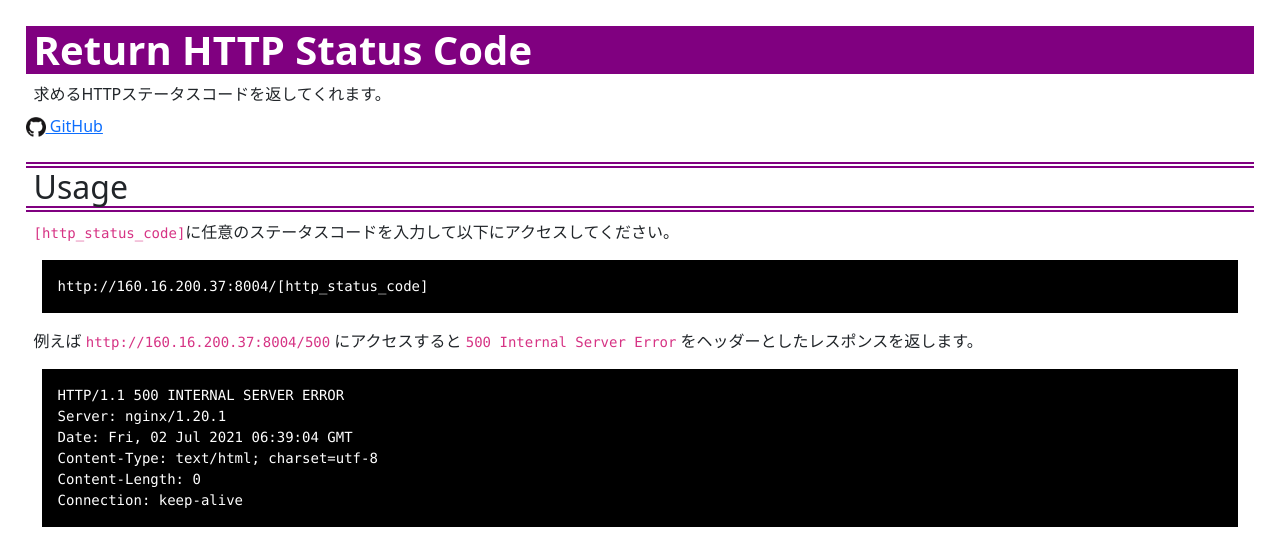
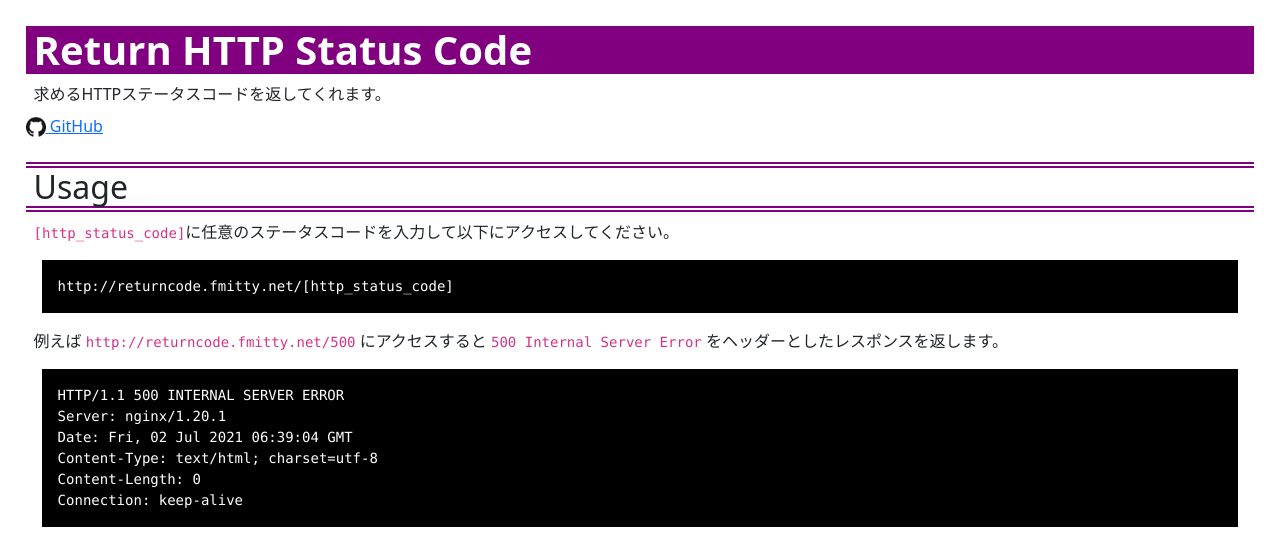
Before and after one commit to mitty1293/http-status-codes, a Flask app: page / in a window 1280 px wide. Shown: the top 543 px of the page. Run offline with Flask 2, Linux system fonts and the light colour scheme.

Commit message:
リンク先の修正

```diff
--- a/flask/app/templates/index.html
+++ b/flask/app/templates/index.html
@@ -20,8 +20,8 @@
         </a>
         <h2>Usage</h2>
         <p><code>[http_status_code]</code>に任意のステータスコードを入力して以下にアクセスしてください。</p>
-        <pre>http://160.16.200.37:8004/[http_status_code]</pre>
-        <p>例えば <code>http://160.16.200.37:8004/500</code> にアクセスすると <code>500 Internal Server Error</code> をヘッダーとしたレスポンスを返します。</p>
+        <pre>http://returncode.fmitty.net/[http_status_code]</pre>
+        <p>例えば <code>http://returncode.fmitty.net/500</code> にアクセスすると <code>500 Internal Server Error</code> をヘッダーとしたレスポンスを返します。</p>
         <pre>
             HTTP/1.1 500 INTERNAL SERVER ERROR
             Server: nginx/1.20.1
```
